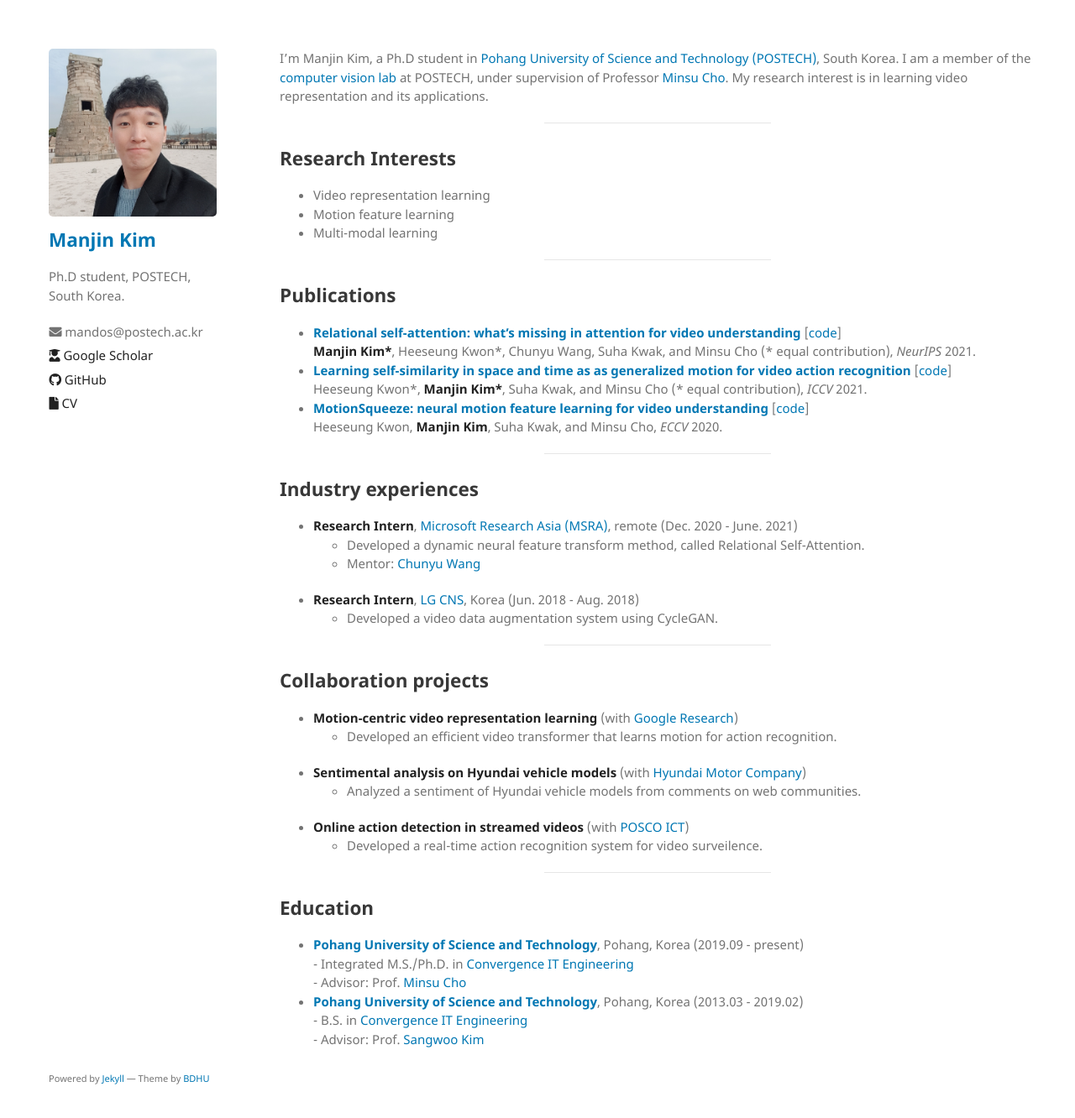
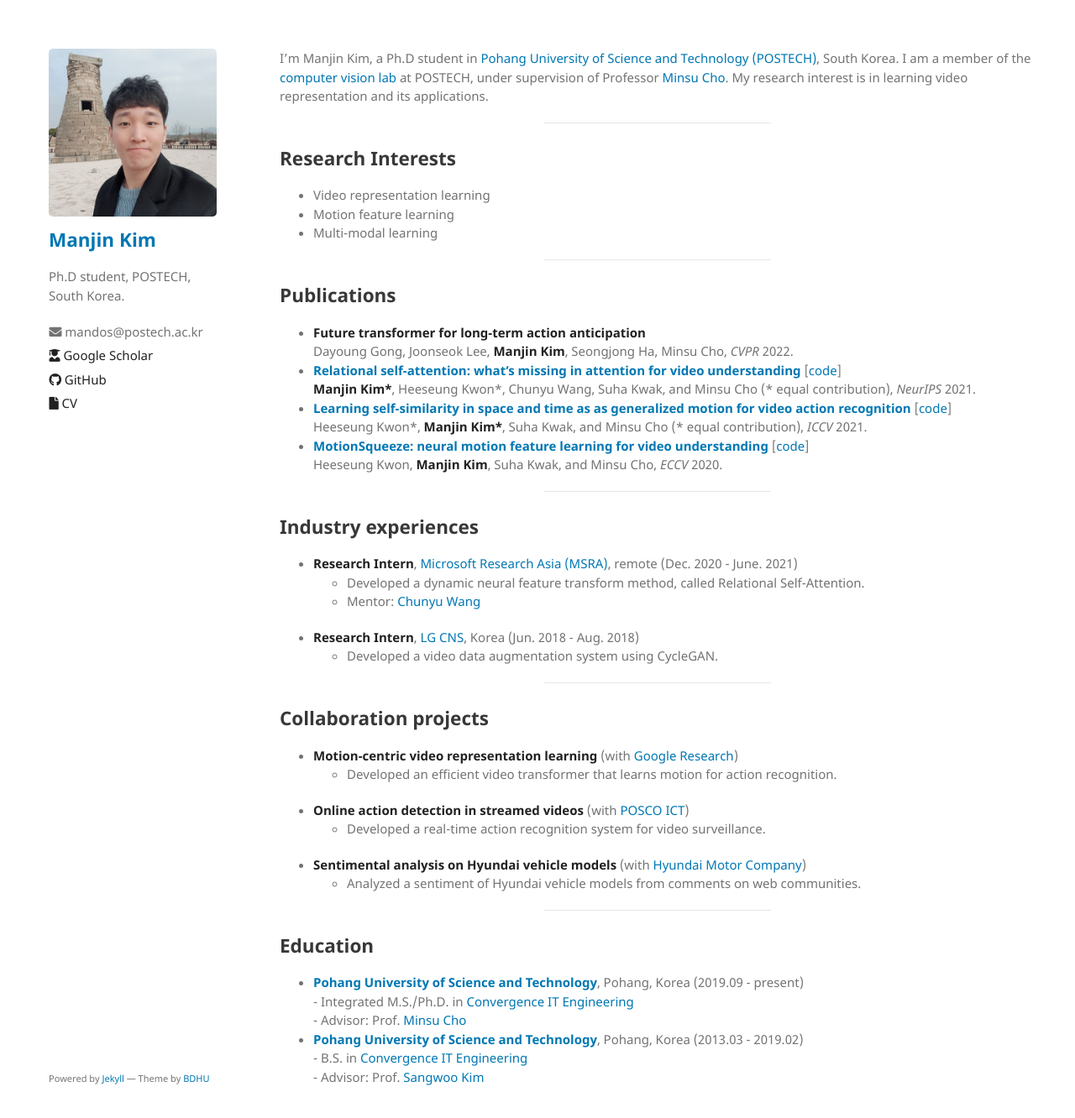
Before and after one commit to KimManjin/KimManjin.github.io, a Jekyll site: the page built from index.md, in a window 1280 px wide and 1364 px high. Shown: the top 1332 px of the window at 84% size. Built offline with Jekyll 4.4.1, drawn with Linux system fonts in a browser that asks for light colours; our own code applies the rules of GitHub Pages for plain Markdown files.

Commit message:
Update index.md

```diff
--- a/index.md
+++ b/index.md
@@ -25,6 +25,8 @@ I'm Manjin Kim, a Ph.D student in [Pohang University of Science and Technology (
 ---------------------------------------------
 
 ## Publications
+- **Future transformer for long-term action anticipation**
+  Dayoung Gong, Joonseok Lee, **Manjin Kim**, Seongjong Ha, Minsu Cho, _CVPR_ 2022.
 - **[Relational self-attention: what's missing in attention for video understanding](https://arxiv.org/abs/2111.01673)** &#91;[code](https://github.com/KimManjin/RSA)&#93;
   **Manjin Kim\***, Heeseung Kwon\*, Chunyu Wang, Suha Kwak, and Minsu Cho (* equal contribution), _NeurIPS_ 2021.
 - **[Learning self-similarity in space and time as as generalized motion for video action recognition](https://arxiv.org/abs/2102.07092)** &#91;[code](https://github.com/arunos728/SELFY)&#93;
@@ -46,10 +48,10 @@ I'm Manjin Kim, a Ph.D student in [Pohang University of Science and Technology (
 ## Collaboration projects
 - **Motion-centric video representation learning** (with [Google Research](https://research.google/))
     + Developed an efficient video transformer that learns motion for action recognition.
+- **Online action detection in streamed videos** (with [POSCO ICT](https://www.poscoict.com/servlet/Main?lang=en))
+    + Developed a real-time action recognition system for video surveillance.
 - **Sentimental analysis on Hyundai vehicle models** (with [Hyundai Motor Company](https://www.hyundai.com/kr/en/main))
     + Analyzed a sentiment of Hyundai vehicle models from comments on web communities.
-- **Online action detection in streamed videos** (with [POSCO ICT](https://www.poscoict.com/servlet/Main?lang=en))
-    + Developed a real-time action recognition system for video surveilence.
 
 ---------------------------------------------
 
```
